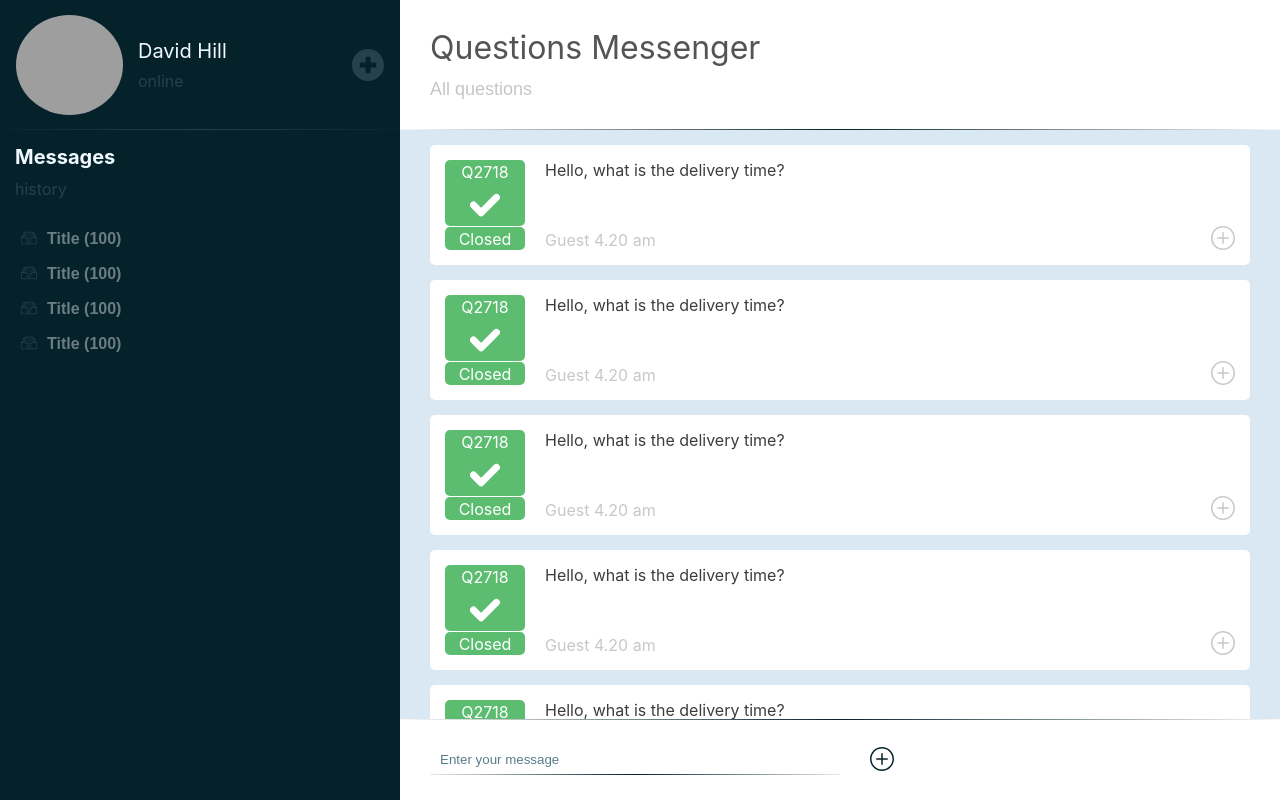
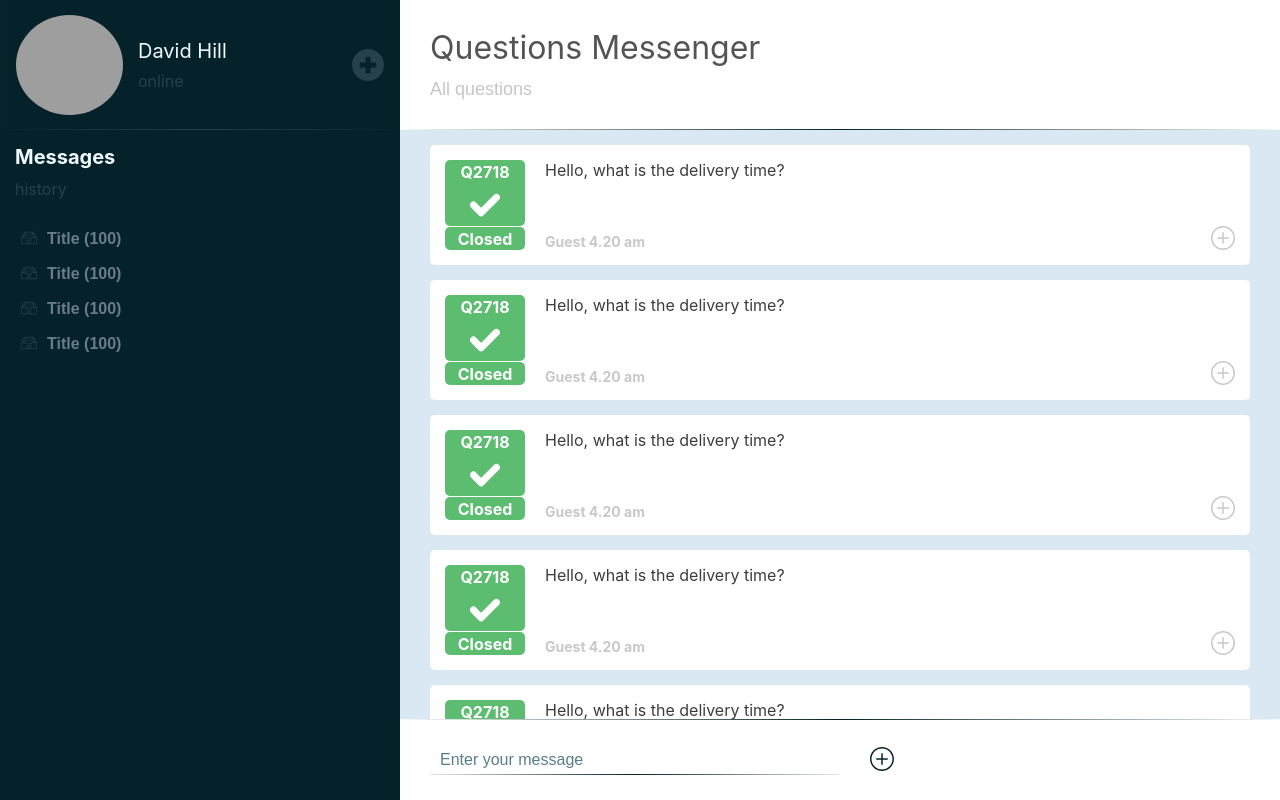
Before and after one commit to sanyamaks/questions-messenger-test, a React (Create React App) app: page / in a window 1280 px wide. Built offline with nearby package versions, Linux system fonts and the light colour scheme; grey boxes are pictures that could not be loaded.

Commit message:
Add font-size for Form, MessagesItem, Status

```diff
--- a/src/components/Form/Form.scss
+++ b/src/components/Form/Form.scss
@@ -28,6 +28,8 @@
     border-left: none;
     border-right: none;
     box-sizing: border-box;
+    font-size: 16px;
+    font-weight: 400;
 
     &::placeholder {
       color: #587d8c;
--- a/src/components/Messages/MessagesItem/MessagesItem.scss
+++ b/src/components/Messages/MessagesItem/MessagesItem.scss
@@ -18,11 +18,15 @@
   &__question {
     margin: 0;
     color: #3d3d3d;
+    font-size: 16px;
+    font-weight: 400;
   }
 
   &__time {
     margin: 0;
     color: #c8c8c8;
+    font-size: 14px;
+    font-weight: 700;
   }
 
   &__button-container {
--- a/src/components/Status/ExecutionStatus/ExecutionStatus.scss
+++ b/src/components/Status/ExecutionStatus/ExecutionStatus.scss
@@ -16,6 +16,8 @@
     color: white;
     background-color: #20c3fe;
     border-radius: 5px 5px 0 0;
+    font-size: 16px;
+    font-weight: 700;
 
     &:after {
       content: "";
@@ -63,5 +65,7 @@
   &__past-time {
     margin: 0;
     color: #adadad;
+    font-size: 16px;
+    font-weight: 700;
   }
 }
--- a/src/components/Status/SuccessStatus/SuccessStatus.scss
+++ b/src/components/Status/SuccessStatus/SuccessStatus.scss
@@ -14,6 +14,8 @@
     color: white;
     background-color: #5cbd70;
     border-radius: 5px 5px 0 0;
+    font-size: 16px;
+    font-weight: 700;
   }
 
   &__icon-container {
@@ -40,5 +42,7 @@
     color: white;
     background-color: #5cbd70;
     border-radius: 5px;
+    font-size: 16px;
+    font-weight: 700;
   }
 }
```
